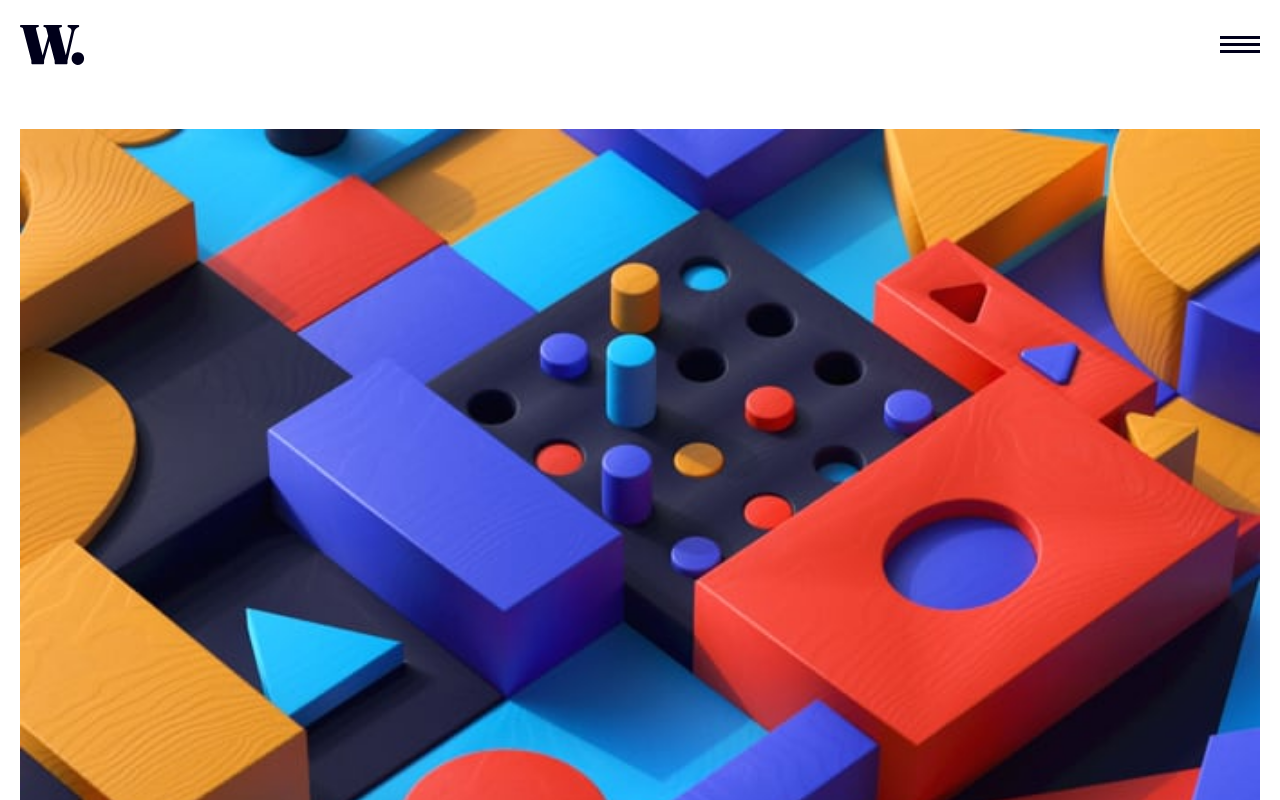
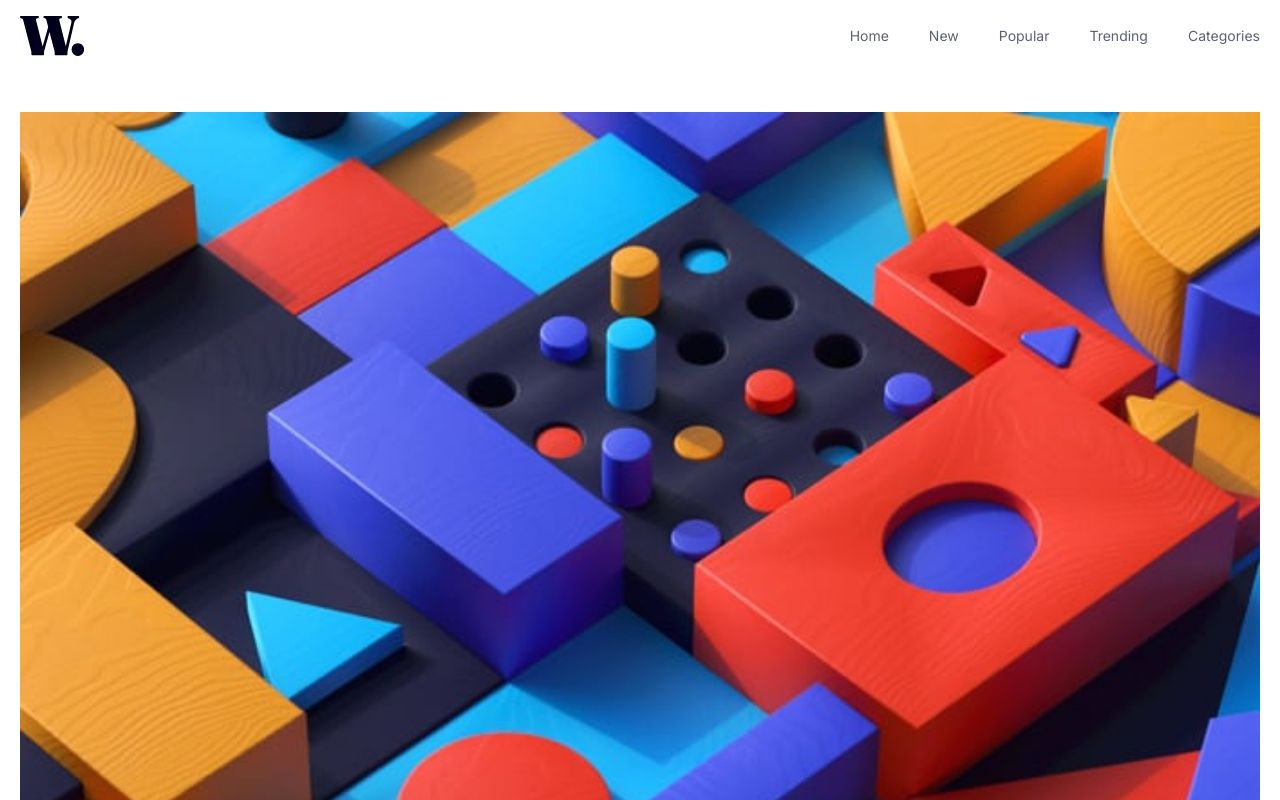
Before and after one commit to anwari-fikri/news-homepage-react, a React (Create React App) app: page / in a window 1280 px wide. Shown: the top 800 px of the page. Built offline with nearby package versions, Linux system fonts and the light colour scheme.

Commit message:
desktop navigation

```diff
--- a/src/component/Navigation.tsx
+++ b/src/component/Navigation.tsx
@@ -11,9 +11,31 @@ const Navigation = () => {
     <nav>
       <div className="flex items-center justify-between px-5 py-4">
         <img src={logo} alt="logo" />
-        <button onClick={() => setIsSidebarOpen(!!!isSidebarOpen)}>
-          <img src={iconMenu} alt="iconMenu" className="pl-5 py-5" />
-        </button>
+        <div>
+          <ul className="hidden md:flex">
+            <li className="cursor-pointer ml-10 text-sm text-dark-grayish-blue">
+              <a href="/#home">Home</a>
+            </li>
+            <li className="cursor-pointer ml-10 text-sm text-dark-grayish-blue">
+              <a href="/#about">New</a>
+            </li>
+            <li className="cursor-pointer ml-10 text-sm text-dark-grayish-blue">
+              <a href="/#skills">Popular</a>
+            </li>
+            <li className="cursor-pointer ml-10 text-sm text-dark-grayish-blue">
+              <a href="/#projects">Trending</a>
+            </li>
+            <li className="cursor-pointer ml-10 text-sm text-dark-grayish-blue">
+              <a href="/#contact">Categories</a>
+            </li>
+          </ul>
+          <button
+            onClick={() => setIsSidebarOpen(!!!isSidebarOpen)}
+            className="md:hidden"
+          >
+            <img src={iconMenu} alt="iconMenu" className="pl-5 py-5" />
+          </button>
+        </div>
       </div>
 
       {isSidebarOpen && (
```
